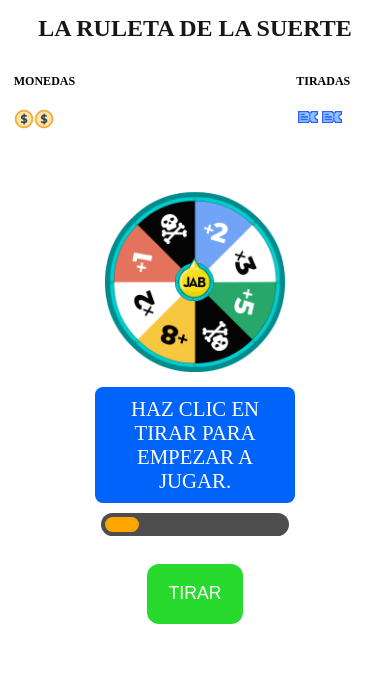
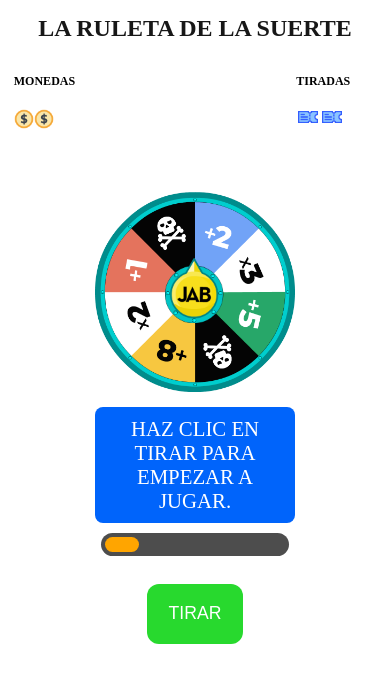
Before and after one commit to JMT79/Ruleta_de_la_suerte_REACT, a React (Vite) app: page / in a window 390 px wide. Shown: the top 682 px of the page. Built offline with nearby package versions, Linux system fonts and the light colour scheme.

Commit message:
Update index.css

```diff
--- a/src/index.css
+++ b/src/index.css
@@ -134,12 +134,12 @@
     width: 200px;
   }
   .ruleta {
-    width: 180px;
-    height: 180px;
+    width: 200px;
+    height: 200px;
     margin: 0 auto 15px;
   }
   .central {
-    width: 40px;
+    width: 60px;
     top: 66px;
   }
   .barra {
```
